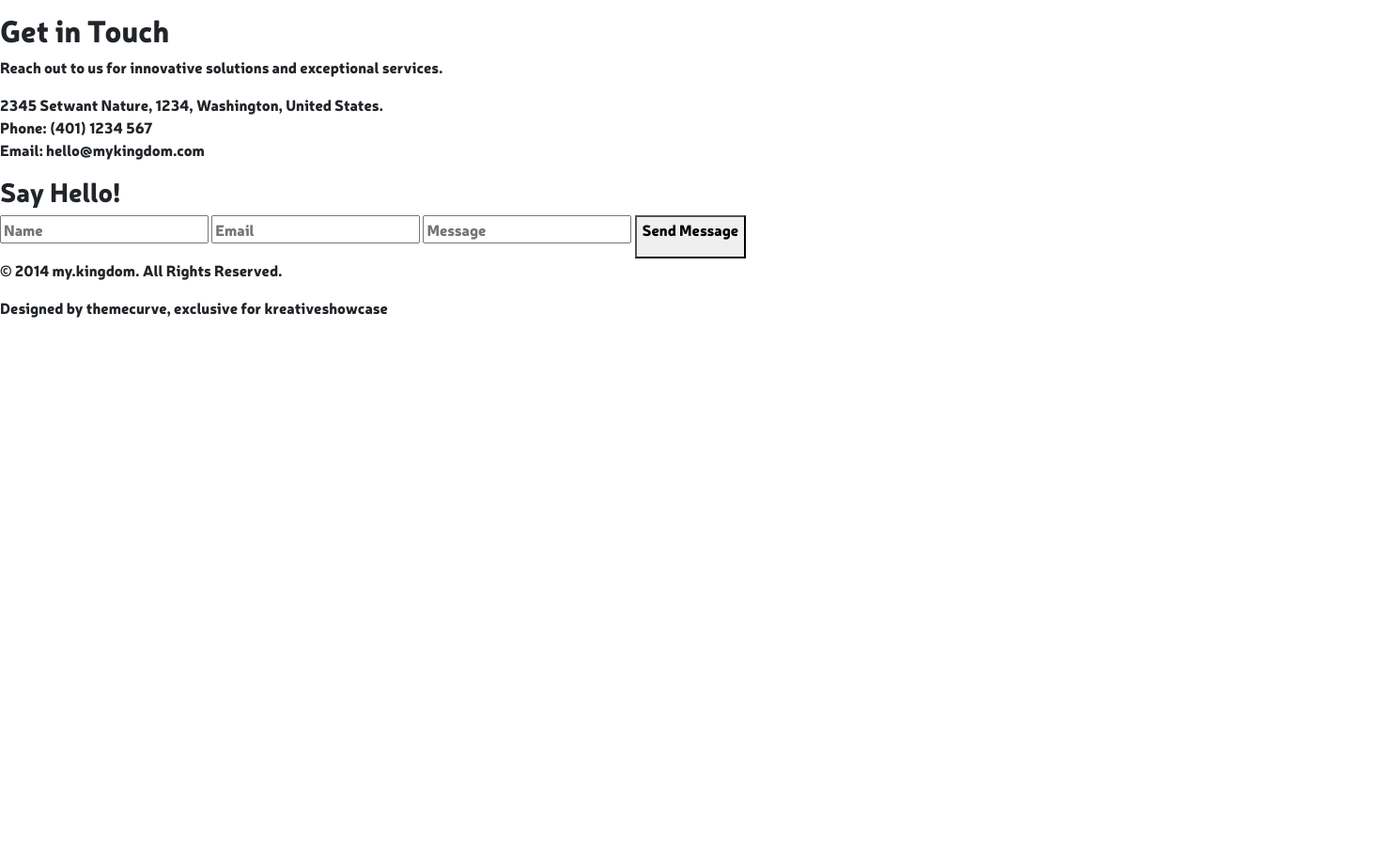
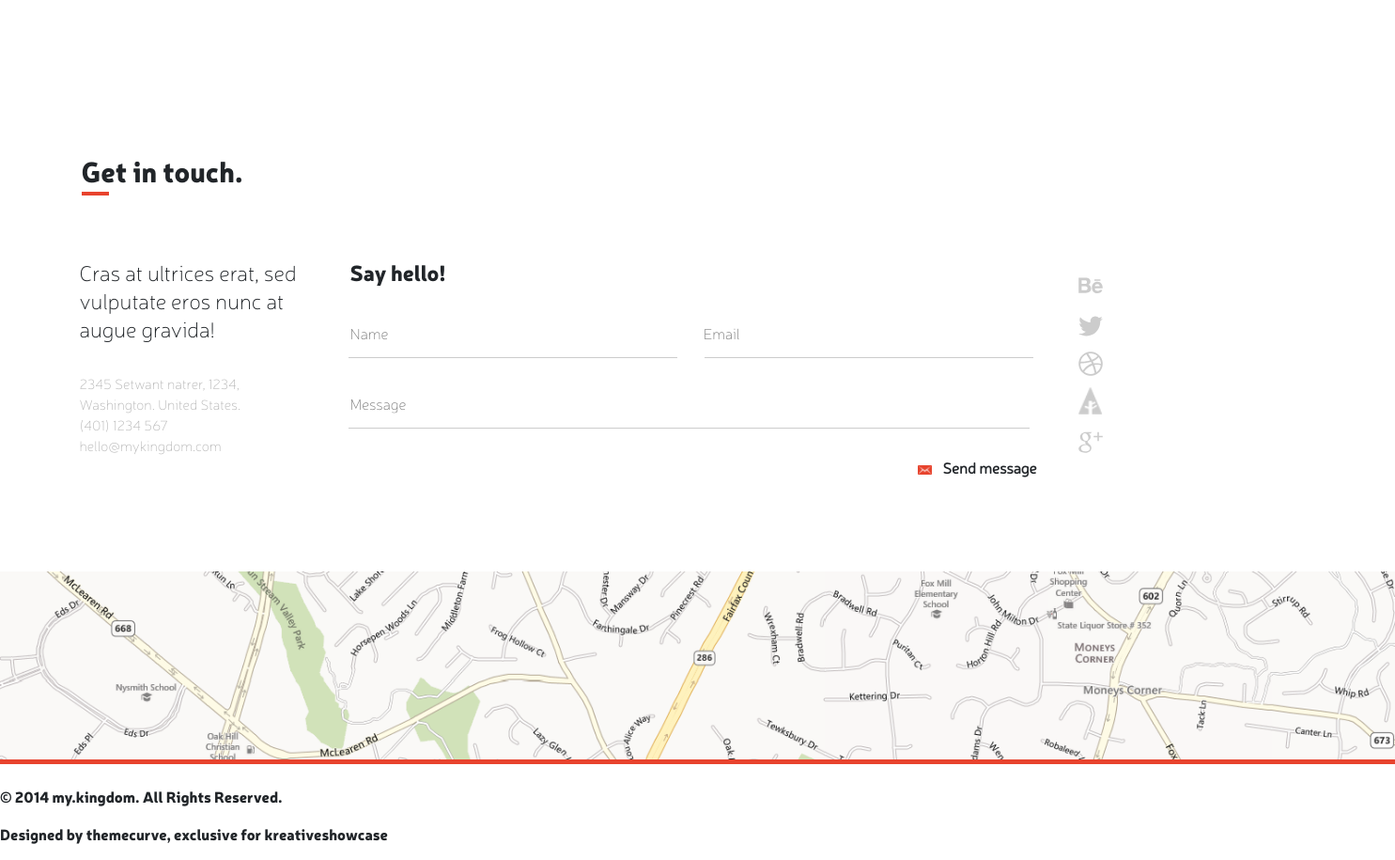
Before and after one commit to thalhaMuk/UI-3-Assignment, a plain HTML site: page index.html in a window 1280 px wide. Shown: the part 2866-3781 px from the top of the page at 94% size, 1485 px wide, since content can reach past the window. Before the commit the page ends 3221 px from the top, so only its background shows below. Drawn offline with nearby package versions, Linux system fonts and the light colour scheme.

Commit message:
Complete contact form area styling

```diff
--- a/index.html
+++ b/index.html
@@ -200,36 +200,46 @@
     </div>
   </div>
 
-  <div class="contact-section">
+  <div class="d-flex justify-content-center align-items-center contact-section">
     <div class="contact-column">
       <h2>
-        Get in Touch
+        Get in touch.
       </h2>
       <p>
-        Reach out to us for innovative solutions and exceptional services.
+        Cras at ultrices erat, sed vulputate eros nunc at augue gravida!
       </p>
       <p class="contact-details">
-        2345 Setwant Nature, 1234, Washington, United States.<br>
-        Phone: (401) 1234 567<br>
-        Email: hello@mykingdom.com
+        2345 Setwant natrer, 1234,
+        Washington. United States.
+        (401) 1234 567
+        hello@mykingdom.com
       </p>
     </div>
-    <div class="contact-form-column">
-      <h3>Say Hello!</h3>
-      <input id="name" placeholder="Name" class="contact-input">
-      <input id="email" placeholder="Email" class="contact-input">
-      <input id="message" placeholder="Message" class="contact-input">
-      <button type="submit" class="contact-button">
-        <div class="contact-icon"></div>
-        <p>Send Message</p>
-      </button>
+    <div class="d-flex flex-column contact-form-column">
+      <h3>Say hello!</h3>
+      <div class="first-line">
+        <input id="name" placeholder="Name" class="contact-input-name">
+        <input id="email" placeholder="Email" class="contact-input-email">
+      </div>
+      <input id="message" placeholder="Message" class="contact-input-message">
+      <div class="d-flex justify-content-end contact-button">
+        <div class="contact-icon">
+          <img src="Images/mail.png" alt="">
+        </div>
+        <p>Send message</p>
+      </div>
     </div>
-    <div class="social-icons">
-      <div class="social-icon"></div>
+    <div class="d-flex flex-column social-icons">
+      <img src="Images/behance.png" class="behance" alt="">
+      <img src="Images/twitter.png" class="twitter" alt="">
+      <img src="Images/dribbble.png" class="dribbble" alt="">
+      <img src="Images/forrst.png" class="forrst" alt="">
+      <img src="Images/google plus.png" class="google" alt="">
     </div>
   </div>
 
   <div class="map-section">
+    <img src="Images/map.png" alt="">
   </div>
 
   <footer class="footer">
--- a/main.css
+++ b/main.css
@@ -271,3 +271,172 @@ header .header-image-credit {
     top: 30px;
     word-spacing: 1px;
 }
+
+.testimony-section {
+    height: 378px;
+    position: relative;
+    top: -23px;
+}
+
+.contact-section {
+    height: 551px;
+    position: relative;
+    top: -22px;
+}
+
+.contact-column {
+    width: 200px;
+    position: relative;
+    left: -78px;
+    bottom: 43px;
+}
+
+.contact-column h2 {
+    font-size: 30px;
+}
+
+.contact-column h2::after {
+    display: block;
+    content: '';
+    width: 29px;
+    height: 4px;
+    background: #e8432e;
+    position: absolute;
+    top: 41px;
+}
+
+.contact-column p {
+    width: 280px;
+    font-size: 23px;
+    line-height: 30px;
+    font-weight: 300;
+    font-family: Neris-Thin;
+    position: relative;
+    top: 68px;
+    left: -2px;
+}
+
+.contact-column .contact-details {
+    width: 176px;
+    font-size: 15px;
+    color: #b8b8b8;
+    font-weight: 250;
+    font-family: Neris-Thin;
+    line-height: 22px;
+    position: relative;
+    top: 84px;
+}
+
+.contact-form-column {
+    position: relative;
+    left: 8px;
+    top: 32px;
+    width: 725px;
+}
+
+.contact-form-column h3 {
+    font-size: 23px;
+    line-height: 24px;
+    font-weight: 900;
+    padding-bottom: 50px;
+    position: relative;
+    top: 13px;
+}
+
+.contact-form-column input {
+    border: 0;
+    outline: 0;
+    background: transparent;
+    border-bottom: 1px solid #cccccc;
+    padding: 7px;
+}
+
+.contact-form-column input::placeholder {
+    opacity: 0.502;
+    font-size: 16px;
+    line-height: 24px;
+    color: #000000;
+    font-weight: 300;
+    font-family: Neris-thin;
+    transform: translate(-5px, -7.5px);
+}
+
+.first-line {
+    position: relative;
+    top: -5px;
+    left: -2px;
+}
+
+.first-line input {
+    width: 350px
+}
+
+.contact-input-email {
+    position: relative;
+    left: 26px;
+}
+
+.contact-input-email::placeholder {
+    transform: translate(-8px, -7.5px) !important;
+}
+
+.contact-input-message {
+    position: relative;
+    top: 31px;
+    left: -2px;
+}
+
+.contact-button {
+    position: relative;
+    top: 60.5px;
+    left: 4px;
+}
+
+.contact-button img {
+    width: 15px;
+}
+
+.contact-button p {
+    position: relative;
+    left: 12px;
+    font-family: Neris-Light;
+    font-weight: 600;
+    font-size: 16px;
+    width: 110px;
+}
+
+.behance,
+.twitter,
+.dribbble,
+.forrst,
+.google {
+    position: relative;
+    left: 58px;
+    top: 21px;
+}
+
+.twitter {
+    top: 45px;
+}
+
+.dribbble {
+    top: 61px;
+}
+
+.forrst {
+    top: 73px;
+}
+
+.google {
+    top: 91px;
+}
+
+.map-section {
+    position: relative;
+    top: -22px;
+}
+
+.map-section img {
+    height: 204.5px;
+    border-bottom: #e8432e 5px solid;
+}
```
Also changed, not shown: Images/behance.png (added), Images/dribbble.png (added), Images/forrst.png (added), Images/google plus.png (added), Images/mail.png (added), Images/map.png (added), Images/twitter.png (added).
